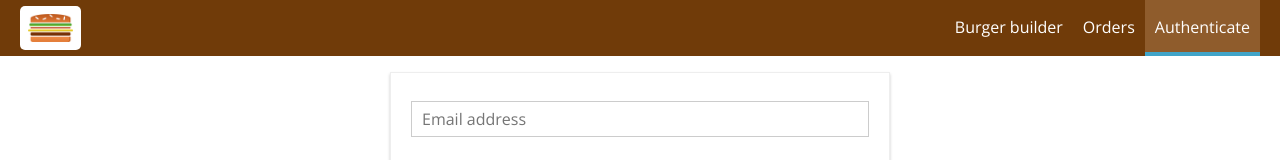
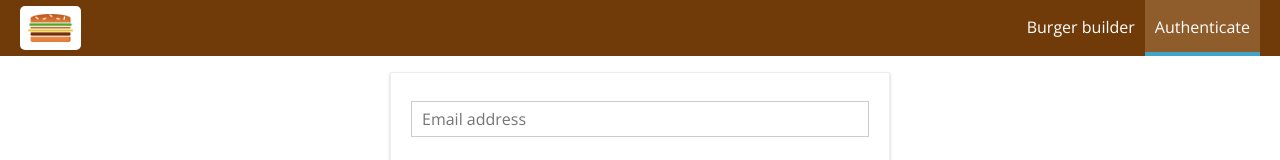
Before and after one commit to edayan/react-burger-builder, a React (Create React App) app: page /auth in a window 1280 px wide. Shown: the top 160 px of the page. Built offline with nearby package versions, Linux system fonts and the light colour scheme.

Commit message:
redirect to home page in case of authentication completed

```diff
--- a/src/components/Navigation/NavigationItems/NavigationsItems.js
+++ b/src/components/Navigation/NavigationItems/NavigationsItems.js
@@ -8,7 +8,9 @@ const NavigationItems = props => {
 			<NavigationItem link="/" exact>
 				Burger builder
 			</NavigationItem>
-			<NavigationItem link="/orders">Orders</NavigationItem>
+			{props.isAuthenticated ? (
+				<NavigationItem link="/orders">Orders</NavigationItem>
+			) : null}
 			{props.isAuthenticated ? (
 				<NavigationItem link="/logout">Logout</NavigationItem>
 			) : (
--- a/src/containers/Auth/Auth.js
+++ b/src/containers/Auth/Auth.js
@@ -2,6 +2,8 @@ import React, { Component } from 'react';
 import Input from '../../components/UI/Input/Input';
 import Button from '../../components/UI/Button/Button';
 import { connect } from 'react-redux';
+import { Redirect } from 'react-router-dom';
+
 import Spinner from '../../components/UI/Spinner/Spinner';
 
 import * as actions from '../../store/actions/index';
@@ -120,8 +122,14 @@ class Auth extends Component {
 		if (this.props.error) {
 			errorMessage = <p>Error happened: {this.props.error.message}</p>;
 		}
+
+		let authRedirect = null;
+		if (this.props.isAuthenticated) {
+			authRedirect = <Redirect to="/" />;
+		}
 		return (
 			<div className={classes.Auth}>
+				{authRedirect}
 				{errorMessage}
 				<form onSubmit={this.submitHandler}>
 					{form}
@@ -146,7 +154,8 @@ const mapDispatchToProps = dispatch => {
 const mapStateToProps = state => {
 	return {
 		loading: state.auth.loading,
-    error: state.auth.error
+		error: state.auth.error,
+		isAuthenticated: state.auth.token !== null
 	};
 };
 export default connect(mapStateToProps, mapDispatchToProps)(Auth);
```
Lines whose indentation alone changed are shown as unchanged.
